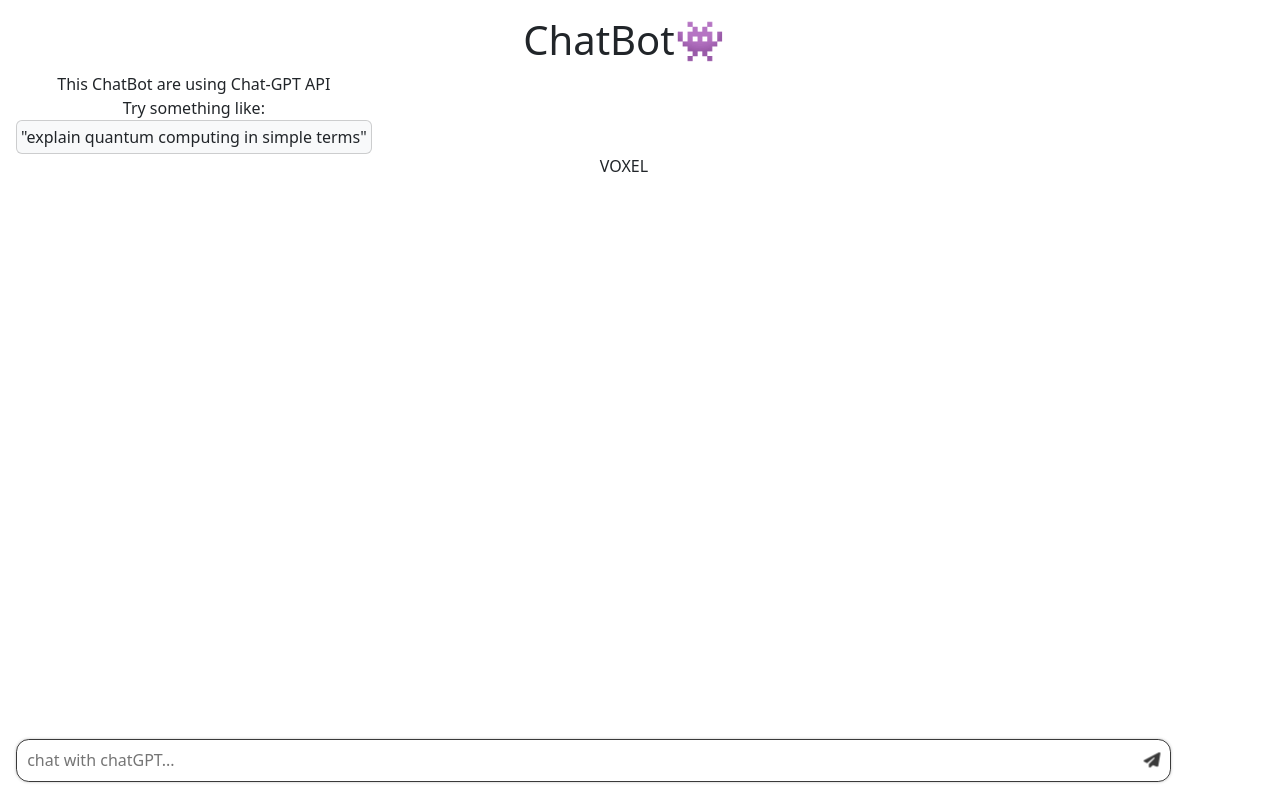
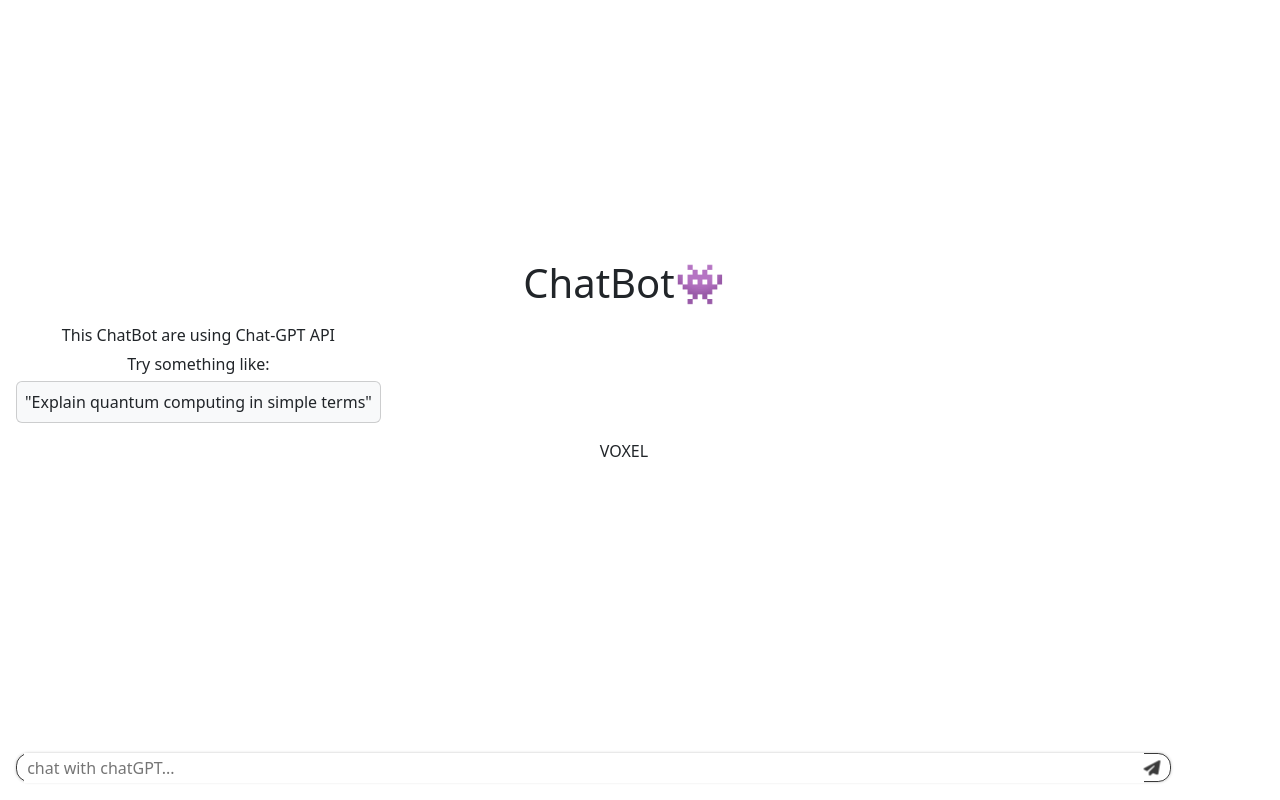
Before and after one commit to jonny0702/chatbot-front, a React (Vite) app: page / in a window 1280 px wide. Built offline with nearby package versions, Linux system fonts and the light colour scheme.

Commit message:
:lipstick: STYLE: Chat bubble componente

```diff
--- a/src/Components/Header.tsx
+++ b/src/Components/Header.tsx
@@ -1,22 +1,22 @@
 import "../styles/Header.sass";
 
-export const Header = ()=>{
-
+export const Header = () => {
   return (
     <>
       <header className="header__container">
-        <h1 className="text-md-center">
-          ChatBot👾
-        </h1>
+        <h1 className="text-md-center">ChatBot👾</h1>
         <section className="section--header__container">
-          <p className="text-sm-center m-auto" >This ChatBot are using Chat-GPT API</p>
-          <p className="text-sm-center m-auto" >Try something like:</p>
-          <div className="card card-text bg-light align-items-*-center">
-            <p className="text-sm-center m-auto p-1" >"explain quantum computing in simple terms"</p>
+          <p className="text-sm-center m-auto">
+            This ChatBot are using Chat-GPT API
+          </p>
+          <p className="text-sm-center m-auto">Try something like:</p>
+          <div className="card bg-light align-items-*-center border-0.5">
+            <p className="p-2 text-sm-center m-auto p-1 card-text">
+              "Explain quantum computing in simple terms"
+            </p>
           </div>
         </section>
       </header>
     </>
-  )
-
-}
+  );
+};
--- a/src/Components/Home.tsx
+++ b/src/Components/Home.tsx
@@ -2,18 +2,19 @@
 import { VoxelModel } from "./VoxelModel"
 import { InputChat } from "./InputChat"
 import "../styles/Home.sass"
+import { ChatBubble } from "./ChatBubble"
 export const Home = ()=>{
   return (
     <>
       <div className="home__container m-3">
         <section className="header_section">
           <Header />
-          <div className="">
+          <div className="voxel__container">
             <VoxelModel />
           </div>
         </section>
         <section className="chat__container">
-
+            {/* <ChatBubble /> */}
         </section>
         <footer className="footer__input--container">
           <InputChat />
--- a/src/styles/Header.sass
+++ b/src/styles/Header.sass
@@ -1,9 +1,11 @@
 .header__container
   display: flex
   flex-direction: column
+  gap: .5rem
 .section--header__container
   display: flex
   width: fit-content
   header: fit-content
   flex-direction: column
   justify-content: center
+  gap: .3rem
--- a/src/styles/Home.sass
+++ b/src/styles/Home.sass
@@ -3,6 +3,11 @@
   width: 95%
   flex-direction: column
   align-items: space-between
+  gap: 1rem
+.header_section
+  display: flex
+  flex-direction: column
+  margin-top: 20%
   gap: 1rem
 .chat__container
   display: flex
```
Also changed, not shown: src/Components/ChatBubble.tsx (+4 -3 lines), src/styles/BubbleChat.sass (added, +15 -0 lines), src/index.css (line endings or trailing spaces).
